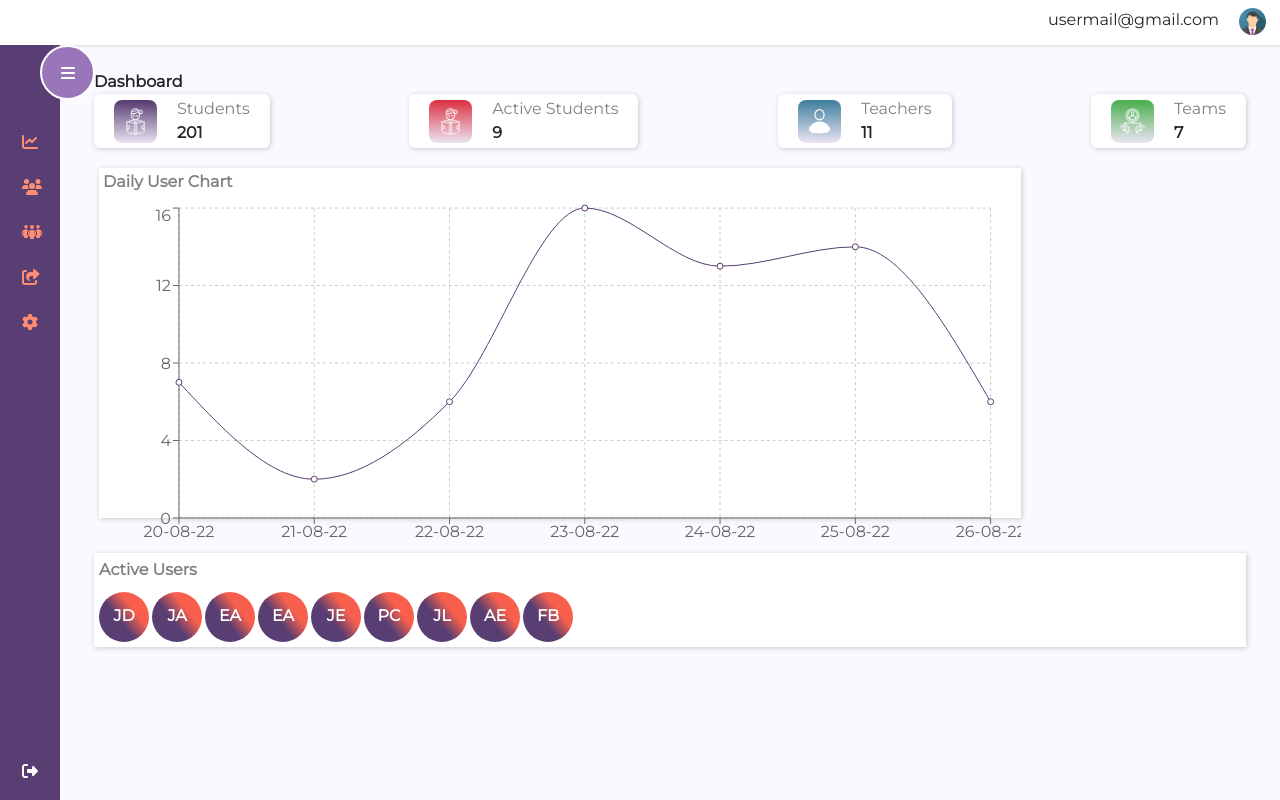
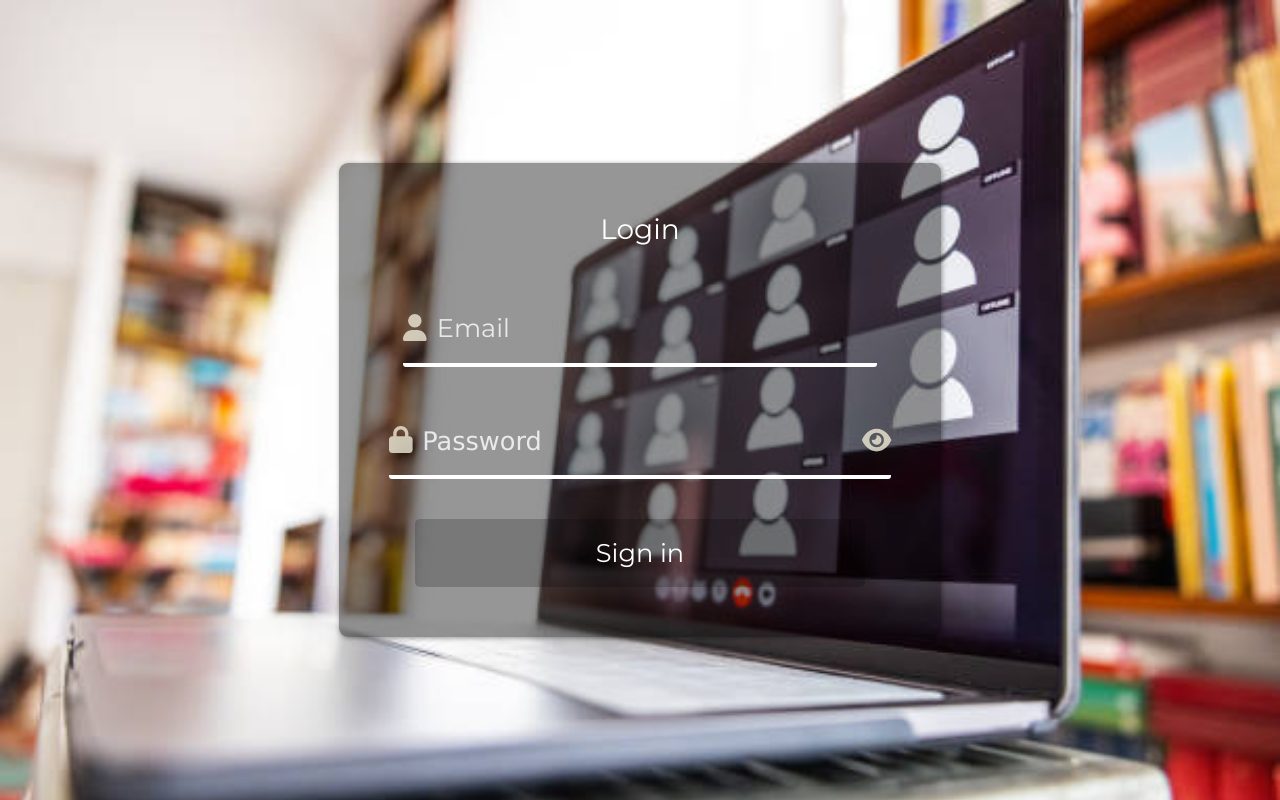
Before and after one commit to joelaj06/roll-kall-frontend, a React (Create React App) app: page / in a window 1280 px wide. Built offline with nearby package versions, Linux system fonts and the light colour scheme; a web font is replaced by a local one.

Commit message:
Login ui implemented

```diff
--- a/package.json
+++ b/package.json
@@ -1,5 +1,5 @@
 {
-  "name": "attendance-system",
+  "name": "roll-kall",
   "version": "0.1.0",
   "private": true,
   "dependencies": {
--- a/src/App.js
+++ b/src/App.js
@@ -5,8 +5,13 @@ import SideBar from './components/SideBar/SideBar';
 import Dashboard from './pages/Dashboard/Dashboard';
 import {BrowserRouter as Router,Route, Routes} from "react-router-dom";
 import Users from './pages/UsersPage/Users';
+import Login from './pages/Login/Login';
 function App() {
+
+  const token = false;
   return (
+
+    !token ? <Login/> :
     <Router>
       <div >
       <Header></Header>
--- a/src/components/SideBar/SideBar.js
+++ b/src/components/SideBar/SideBar.js
@@ -56,7 +56,7 @@ const SideBar = () => {
                 <div className="nav-upper">
                     <div className="nav-heading">
                         {isExpanded && <div className="nav-brand">
-                            <h6>Attendance System WEB</h6>
+                            <h4>Roll Kall</h4>
                         </div>}
                         <button className={isExpanded ? 'hamburger hamburger-in' : 'hamburger hamburger-out'}
                             onClick={() => setExpandState(!isExpanded)}>
--- /dev/null
+++ b/src/pages/Login/Login.jsx
@@ -0,0 +1,57 @@
+import React from "react";
+import "./login.css";
+import {
+  faUser,
+  faLock,
+  faEye,
+  faEyeSlash,
+} from "@fortawesome/free-solid-svg-icons";
+import { FontAwesomeIcon } from "@fortawesome/react-fontawesome";
+import { useState } from "react";
+
+const Login = () => {
+  const user = <FontAwesomeIcon icon={faUser}></FontAwesomeIcon>;
+  const lock = <FontAwesomeIcon icon={faLock}></FontAwesomeIcon>;
+  const eye = <FontAwesomeIcon icon={faEye}></FontAwesomeIcon>;
+  const eyeSlash = <FontAwesomeIcon icon={faEyeSlash}></FontAwesomeIcon>;
+
+
+  const [isVisible, setVisibility] = useState(false);
+  const showPassword = () => {
+    const password = document.getElementById('password');
+    if(!isVisible) {
+      password.setAttribute('type', 'text');
+    }else{
+      password.setAttribute('type', 'password');
+    }
+  }
+  return (
+    <div className="main-container">
+      <div className="login-container">
+        <form action="">
+          <h3>Login</h3>
+          <div className="input-wrapper email">
+            <span className="icon">{user}</span>
+            <input type="email" name="email" id="email" placeholder="Email" />
+          </div>
+          <div className="input-wrapper password">
+            <span className="icon">{lock}</span>
+          <div className="password-container">
+            <input
+              type="password"
+              name="password"
+              id="password"
+              placeholder="Password"
+            />
+            <span className="view-password" onClick={ () => { setVisibility(!isVisible)
+            showPassword()}}>{isVisible ? eyeSlash : eye}</span>
+          </div>
+          </div>
+          <input type="submit" value="Sign in" />
+        </form>
+      </div>
+    </div>
+  );
+};
+
+export default Login;
--- /dev/null
+++ b/src/pages/Login/login.css
@@ -0,0 +1,96 @@
+::placeholder { /* Chrome, Firefox, Opera, Safari 10.1+ */
+    color: rgba(255, 255, 255, 0.795);
+    opacity: 1; /* Firefox */
+  }
+
+.main-container{
+    display: flex;
+    flex-direction: column;
+    justify-content: center;
+    align-items: center;
+    height: 100vh;
+    background-image: url('../../assets/images/loginbg.jpg');
+    background-repeat: no-repeat;
+    background-size: cover;
+}
+
+.login-container{
+    display: flex;
+    align-content: flex-start;
+    justify-content: space-around;
+    align-items: center;
+    flex-direction: column;
+    height: 500px;
+}
+
+form{
+    display: flex;
+    flex-direction: column;
+    gap: 40px;
+    align-items: center;
+    background: rgba(0, 0, 0, 0.41);
+    padding: 50px;
+    box-shadow: 1px 1px 5px rgba(0, 0, 0, 0.41);
+    border-radius: 9px;
+}
+
+form h3{
+    color: white;
+}
+
+form input{
+    padding: 15px 10px;
+    width: 450px;
+    font-size: 1.6rem;
+    border: none;
+    outline: none;
+    background: none;
+    color: white;
+}
+
+form input[type="password"]{
+    font-family: Verdana;
+  /* font-size: 16px; */
+}
+
+form .password{
+    display: flex;
+    flex-direction: row;
+    align-items: center;
+}
+
+
+.input-wrapper{
+    border-bottom: 4px solid white;
+    /* background: white; */
+    border-radius: 3px;
+    color: white;
+}
+.input-wrapper .icon{
+    font-size: 27px;
+    color:#e5dfcdd9
+
+}
+
+.input-wrapper .password-container{
+    display: flex;
+    flex-direction: row;
+    justify-content: space-between;
+    align-items: center;
+}
+
+.input-wrapper .password-container .view-password{
+    font-size: 26px;
+    color: #e5dfcdd9;
+    cursor: pointer;
+}
+
+input[type='submit']{
+    background-color: rgb(0 0 0 / 20%);
+    border-radius: 5px;
+    transition: 0.8s ease;
+}
+
+input[type="submit"]:hover{
+   background-color:  rgb(0 0 0 / 63%);
+}
```
Also changed, not shown: src/assets/images/loginbg.jpg (added).
